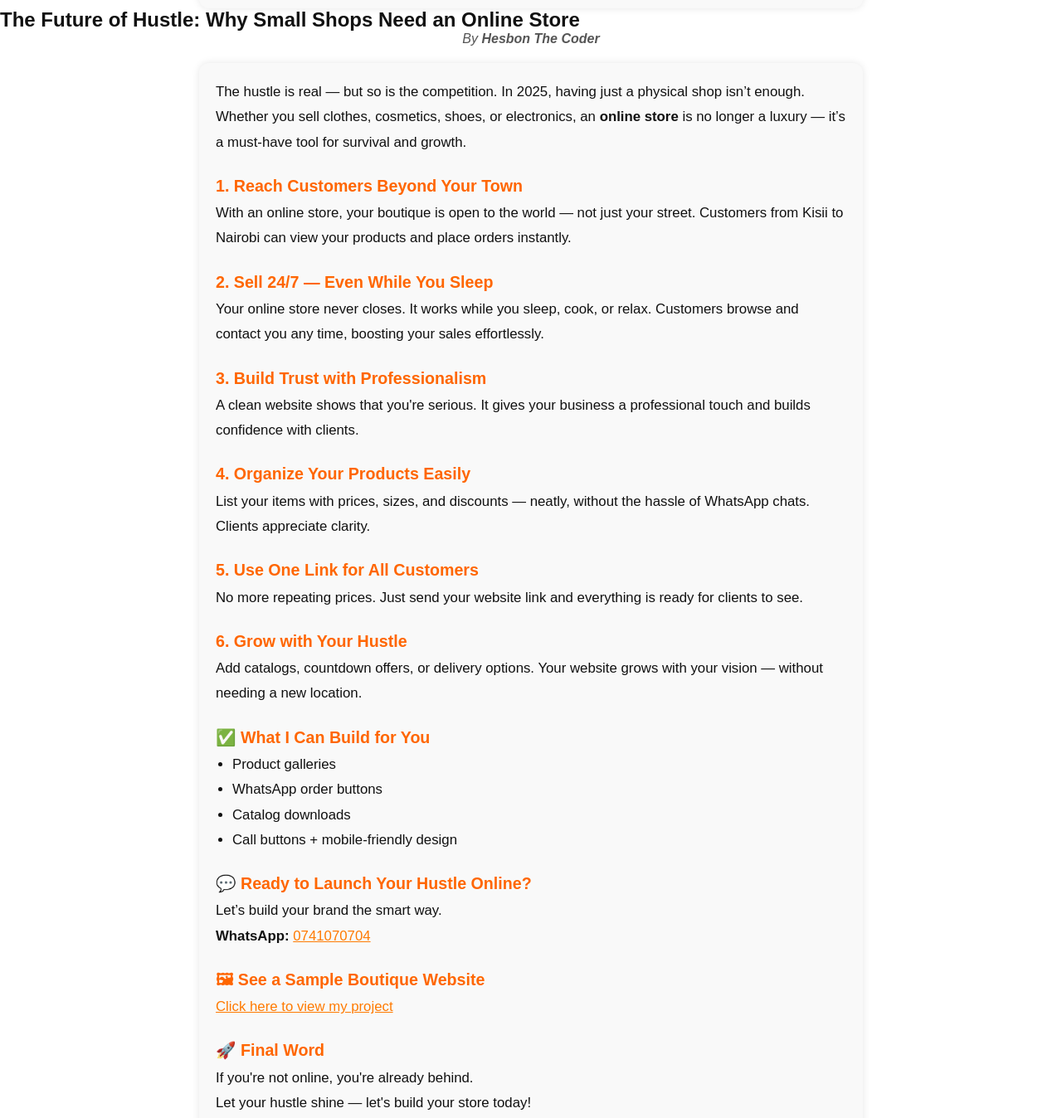
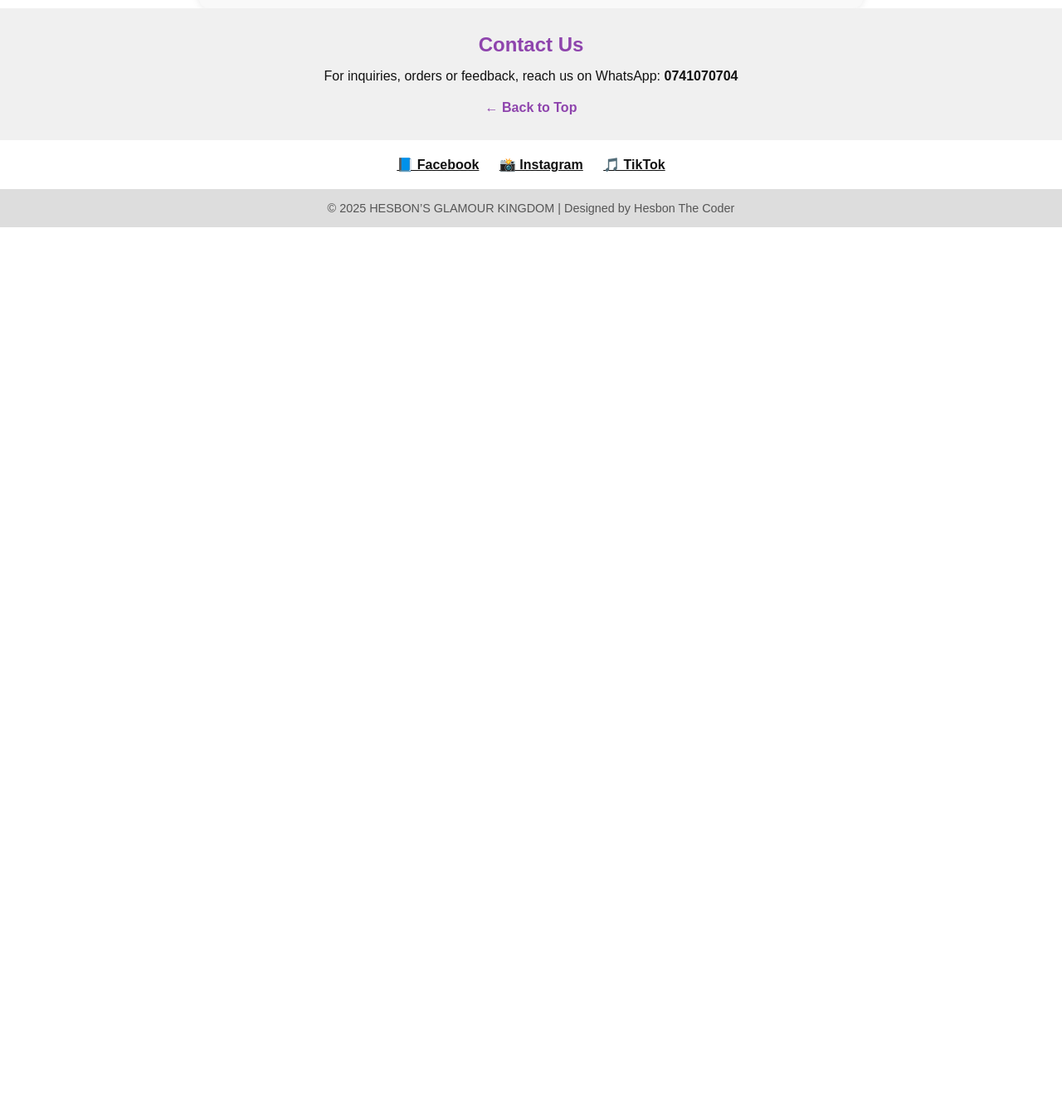
Before and after one commit to Hesbon-19200/E-commerce-, a plain HTML site: page index.html in a window 1280 px wide. Shown: the part 4620-5968 px from the top of the page at 83% size. After the commit the page ends 4894 px from the top, so only its background shows below. Drawn offline with Linux system fonts and the light colour scheme.

Commit message:
Update index.html

```diff
--- a/index.html
+++ b/index.html
@@ -226,53 +226,7 @@
     <p>If you're not online, you're already behind.<br>
     Let your hustle shine — let's build your store today!</p>
   </div>
-</section><!-- Blog Section -->
-<section id="blog" class="section">
-  <h2>The Future of Hustle: Why Small Shops Need an Online Store</h2>
-  <p class="blog-author">By <strong>Hesbon The Coder</strong></p>
-
-  <div class="blog-post">
-    <p>The hustle is real — but so is the competition. In 2025, having just a physical shop isn’t enough. Whether you sell clothes, cosmetics, shoes, or electronics, an <strong>online store</strong> is no longer a luxury — it’s a must-have tool for survival and growth.</p>
-
-    <h3>1. Reach Customers Beyond Your Town</h3>
-    <p>With an online store, your boutique is open to the world — not just your street. Customers from Kisii to Nairobi can view your products and place orders instantly.</p>
-
-    <h3>2. Sell 24/7 — Even While You Sleep</h3>
-    <p>Your online store never closes. It works while you sleep, cook, or relax. Customers browse and contact you any time, boosting your sales effortlessly.</p>
-
-    <h3>3. Build Trust with Professionalism</h3>
-    <p>A clean website shows that you're serious. It gives your business a professional touch and builds confidence with clients.</p>
-
-    <h3>4. Organize Your Products Easily</h3>
-    <p>List your items with prices, sizes, and discounts — neatly, without the hassle of WhatsApp chats. Clients appreciate clarity.</p>
-
-    <h3>5. Use One Link for All Customers</h3>
-    <p>No more repeating prices. Just send your website link and everything is ready for clients to see.</p>
-
-    <h3>6. Grow with Your Hustle</h3>
-    <p>Add catalogs, countdown offers, or delivery options. Your website grows with your vision — without needing a new location.</p>
-
-    <h3>✅ What I Can Build for You</h3>
-    <ul>
-      <li>Product galleries</li>
-      <li>WhatsApp order buttons</li>
-      <li>Catalog downloads</li>
-      <li>Call buttons + mobile-friendly design</li>
-    </ul>
-
-    <h3>💬 Ready to Launch Your Hustle Online?</h3>
-    <p>Let’s build your brand the smart way.<br>
-    <strong>WhatsApp:</strong> <a href="https://wa.me/254741070704" target="_blank">0741070704</a></p>
-
-    <h3>🖼 See a Sample Boutique Website</h3>
-    <p><a href="https://hesbon-19200.github.io/E-commerce-/" target="_blank">Click here to view my project</a></p>
-
-    <h3>🚀 Final Word</h3>
-    <p>If you're not online, you're already behind.<br>
-    Let your hustle shine — let's build your store today!</p>
-  </div>
-  </section
-
+</section>
   <!-- Contact / Back to Top -->
   <section id="contact" class="fade-in">
     <h2>Contact Us</h2>
```
